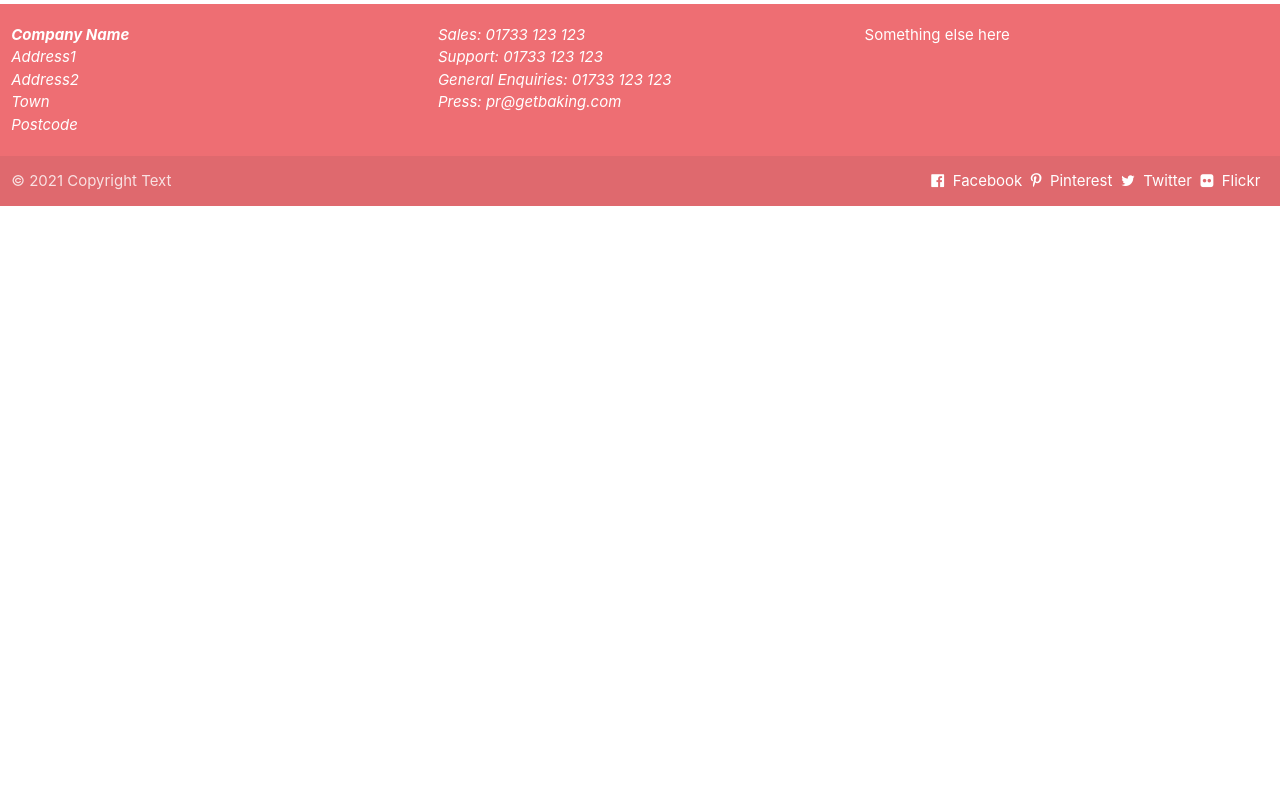
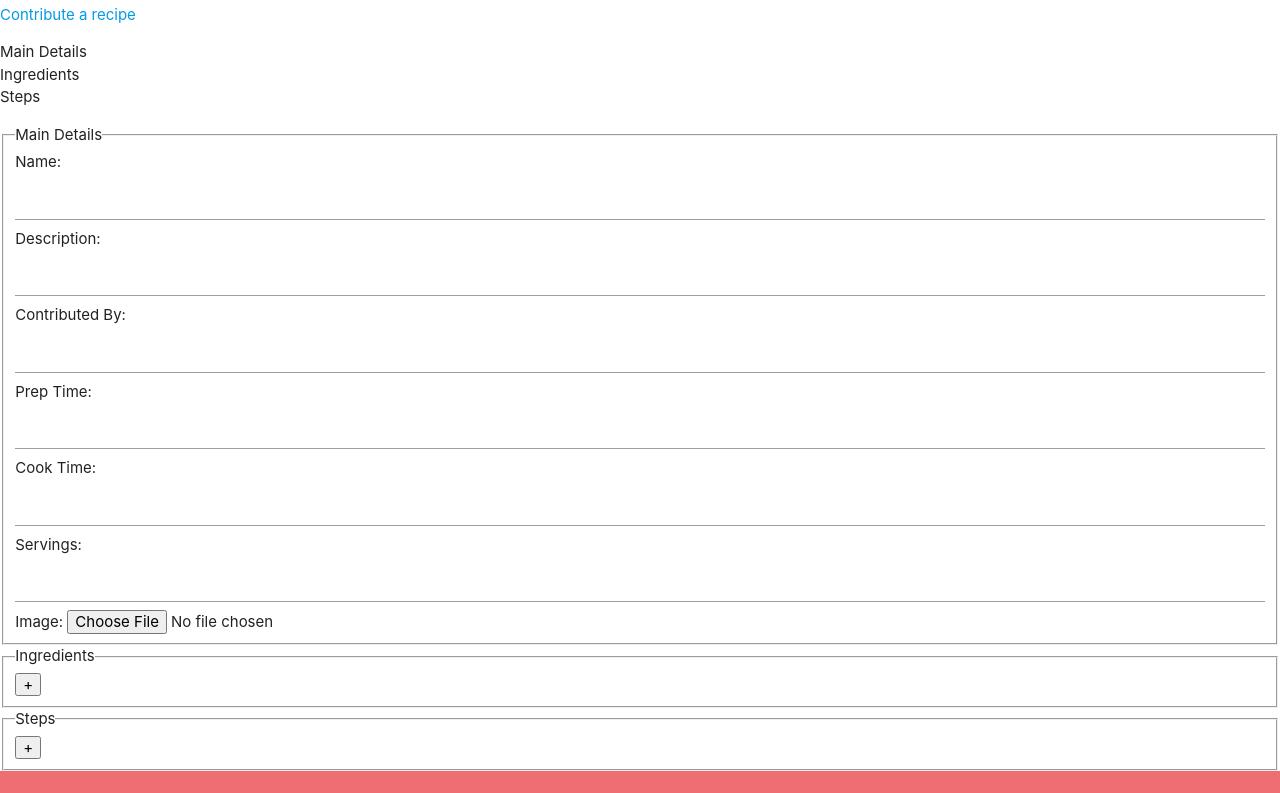
Before and after one commit to Cromana22/p110136416-mod005431, a React (Create React App) app: page /recipes/addRecipe in a window 1280 px wide. Shown: the part 540-1333 px from the top of the page. Before the commit the page ends 800 px from the top, so only its background shows below. Built offline with nearby package versions, Linux system fonts and the light colour scheme.

Commit message:
Add recipe added

```diff
--- a/src/App.js
+++ b/src/App.js
@@ -5,6 +5,8 @@ import AppHomepage from './AppHomepage'
 import AppBlog from './AppBlog'
 import AppRecipes from './AppRecipes'
 import BlogMain from "./BlogMain";
+import RecipeAdd from "./RecipeAdd";
+import RecipeGrid from './RecipeGrid';
 
 function App() {
   return (
@@ -20,7 +22,10 @@ function App() {
               <Route path="blog3" element={<BlogMain entry="blog3" />} />
               <Route path="blog4" element={<BlogMain entry="blog4" />} />
             </Route>
-            <Route path="recipes" element={<AppRecipes/>} />
+            <Route path="recipes" element={<AppRecipes/>} >
+              <Route path="addRecipe" element={<RecipeAdd />} />
+              <Route path="" element={<RecipeGrid cards={3} />} />
+            </Route>
             <Route path="*" element={<AppHomepage />} />
           </Route>
         </Routes>
--- a/src/AppFooter.js
+++ b/src/AppFooter.js
@@ -3,9 +3,9 @@ import React from 'react';
 function AppFooter() {
     return (
       <div className="AppFooter">
-        <footer class="page-footer">
-          <div class="row">
-            <div class="container col m4 s12">
+        <footer className="page-footer">
+          <div className="row">
+            <div className="container col m4 s12">
               <address>
                 <b>Company Name</b>
                 <br />Address1
@@ -14,7 +14,7 @@ function AppFooter() {
                 <br />Postcode
               </address>
             </div>
-            <div class="container col m4 s12">
+            <div className="container col m4 s12">
               <address>
                 Sales: 01733 123 123
                 <br />Support: 01733 123 123
@@ -22,34 +22,34 @@ function AppFooter() {
                 <br />Press: pr@getbaking.com
               </address>
             </div>
-            <div class="container col m4 s12">
+            <div className="container col m4 s12">
               Something else here
             </div>
           </div>
 
-          <div class="row footer-copyright hide-on-med-and-up center-align" name="small footer">
-            <div class="col s12">
+          <div className="row footer-copyright hide-on-med-and-up center-align" name="small footer">
+            <div className="col s12">
               <br />
-              <a class="white-text" href="www.facebook.com"><i class="fa fa-facebook-official"></i>&nbsp;&nbsp;</a>
-              <a class="white-text" href="www.pinterest.com"><i class="fa fa-pinterest-p"></i>&nbsp;&nbsp;</a>
-              <a class="white-text" href="www.twitter.com"><i class="fa fa-twitter"></i>&nbsp;&nbsp;</a>
-              <a class="white-text" href="www.flickr.com"><i class="fa fa-flickr"></i>&nbsp;&nbsp;</a>
+              <a className="white-text" href="www.facebook.com"><i className="fa fa-facebook-official"></i>&nbsp;&nbsp;</a>
+              <a className="white-text" href="www.pinterest.com"><i className="fa fa-pinterest-p"></i>&nbsp;&nbsp;</a>
+              <a className="white-text" href="www.twitter.com"><i className="fa fa-twitter"></i>&nbsp;&nbsp;</a>
+              <a className="white-text" href="www.flickr.com"><i className="fa fa-flickr"></i>&nbsp;&nbsp;</a>
               <br />
               <br />
               © 2021 Copyright Text
             </div>
           </div>
 
-          <div class="row footer-copyright hide-on-small-only" name="medium footer">
-            <div class="col m4">
+          <div className="row footer-copyright hide-on-small-only" name="medium footer">
+            <div className="col m4">
               © 2021 Copyright Text
             </div>
 
-            <div class="col m8 right-align">
-              <a class="white-text" href="www.facebook.com"><i class="fa fa-facebook-official"></i>&nbsp;&nbsp;Facebook&nbsp;&nbsp;</a>
-              <a class="white-text" href="www.pinterest.com"><i class="fa fa-pinterest-p"></i>&nbsp;&nbsp;Pinterest&nbsp;&nbsp;</a>
-              <a class="white-text" href="www.twitter.com"><i class="fa fa-twitter"></i>&nbsp;&nbsp;Twitter&nbsp;&nbsp;</a>
-              <a class="white-text" href="www.flickr.com"><i class="fa fa-flickr"></i>&nbsp;&nbsp;Flickr&nbsp;&nbsp;</a>
+            <div className="col m8 right-align">
+              <a className="white-text" href="www.facebook.com"><i className="fa fa-facebook-official"></i>&nbsp;&nbsp;Facebook&nbsp;&nbsp;</a>
+              <a className="white-text" href="www.pinterest.com"><i className="fa fa-pinterest-p"></i>&nbsp;&nbsp;Pinterest&nbsp;&nbsp;</a>
+              <a className="white-text" href="www.twitter.com"><i className="fa fa-twitter"></i>&nbsp;&nbsp;Twitter&nbsp;&nbsp;</a>
+              <a className="white-text" href="www.flickr.com"><i className="fa fa-flickr"></i>&nbsp;&nbsp;Flickr&nbsp;&nbsp;</a>
             </div>
           </div>
         </footer>
--- a/src/AppHeader.js
+++ b/src/AppHeader.js
@@ -4,10 +4,10 @@ import { Link } from "react-router-dom";
 function AppHeader() {
     return (
       <div className="AppHeader">
-        <section class="valign-wrapper row">
-          <div class="container col s4"><a class="left" href="/home"><img src="logo.png" alt="Logo" /></a></div>
-          <div class="container col s4"><h1 class="center-align">Get Baking!</h1></div>
-          <div class="container col s4"></div>
+        <section className="valign-wrapper row">
+          <div className="container col s4"><a className="left" href="/home"><img src="logo.png" alt="Logo" /></a></div>
+          <div className="container col s4"><h1 className="center-align">Get Baking!</h1></div>
+          <div className="container col s4"></div>
         </section>
 
         <nav>
--- a/src/AppRecipes.js
+++ b/src/AppRecipes.js
@@ -1,13 +1,14 @@
 import React from 'react';
 import AppPageTitle from './AppPageTitle';
-import RecipeGrid from './RecipeGrid';
+import { Link, Outlet } from "react-router-dom";
 
 function AppRecipes() {
     return (
       <div className="AppRecipeList">
         <AppPageTitle title="Find Great Recipes" />
         <p>Search fields</p>
-        <RecipeGrid cards={3} />
+        <Link to="addRecipe">Contribute a recipe</Link>
+        <Outlet />
       </div>
     )
   }
--- /dev/null
+++ b/src/RecipeAdd.js
@@ -0,0 +1,74 @@
+import React from 'react';
+import { useState } from 'react/cjs/react.development';
+import RecipeIngredient from './RecipeIngredient';
+import RecipeStep from './RecipeStep';
+
+function RecipeAdd()
+{
+  const [ingredientCounter, setiCount] = useState(1);
+  const [stepCounter, setsCount] = useState(1);
+  let ingredientList = [];
+  let stepList = [];
+  const [iList, setiList] = useState();
+  const [sList, setsList] = useState();
+
+
+  function ingPlus1()
+  {
+    setiCount(ingredientCounter + 1);
+    console.log(ingredientCounter);
+    for (let index = 0; index < ingredientCounter; index++)
+    { ingredientList.push( <RecipeIngredient key={index} number={index+1} /> ); };
+    setiList(ingredientList);
+  }
+
+  function stepPlus1()
+  {
+    setsCount(stepCounter + 1);
+    console.log(stepCounter);
+    for (let index = 0; index < stepCounter; index++)
+    { stepList.push( <RecipeStep key={index} number={index+1} /> ); };
+    setsList(stepList);
+  }
+
+  return (
+    <>
+      <div name="tabs">
+        <ul>
+          <li>Main Details</li>
+          <li>Ingredients</li>
+          <li>Steps</li>
+        </ul>
+      </div>
+
+      <div name="recipe">
+        <form method="POST">
+          <fieldset>
+            <legend>Main Details</legend>
+            Name: <input type="text"></input>
+            Description: <input type="text"></input>
+            Contributed By: <input type="text"></input>
+            Prep Time: <input type="text"></input>
+            Cook Time: <input type="text"></input>
+            Servings: <input type="number"></input>
+            Image: <input type="file"></input>
+          </fieldset>
+
+          <fieldset>
+            <legend>Ingredients</legend>
+            {iList}
+            <input type="button" value="+" onClick={ingPlus1} />
+          </fieldset>
+
+          <fieldset>
+            <legend>Steps</legend>
+            {sList}
+            <input type="button" value="+" onClick={stepPlus1} />
+          </fieldset>
+        </form>
+      </div>
+    </>
+  )
+}
+
+export default RecipeAdd
--- a/src/RecipeGrid.js
+++ b/src/RecipeGrid.js
@@ -3,9 +3,10 @@ import RecipeCard from './RecipeCard';
 
 function RecipeGrid(props)
 {
+  const { cards } = props
   let cardlist = [];
 
-  for (let index = 0; index < props.cards; index++) //props is an object, cards is one of the values
+  for (let index = 0; index < cards; index++) //props is an object, cards is one of the values
   {
     cardlist.push( <RecipeCard key={index} /> );
   };
--- /dev/null
+++ b/src/RecipeIngredient.js
@@ -0,0 +1,22 @@
+import React from 'react';
+
+function RecipeIngredient(props)
+{
+  const { number } = props
+
+  return (
+    <>
+      {number}.
+      <select name="ingredient" id="ingredient" className="browser-default">
+        <option value="Meat">Meat</option>
+        <option value="Fish">Fish</option>
+        <option value="Vegetable">Vegetable</option>
+        <option value="Fruit">Fruit</option>
+      </select>
+      <br />
+      Quantity: <input type="text"></input>
+    </>
+  )
+}
+
+export default RecipeIngredient
--- /dev/null
+++ b/src/RecipeStep.js
@@ -0,0 +1,14 @@
+import React from 'react';
+
+function RecipeStep(props)
+{
+  const { number } = props
+
+  return (
+    <>
+      {number}.<input type="text"></input>
+    </>
+  )
+}
+
+export default RecipeStep
```
